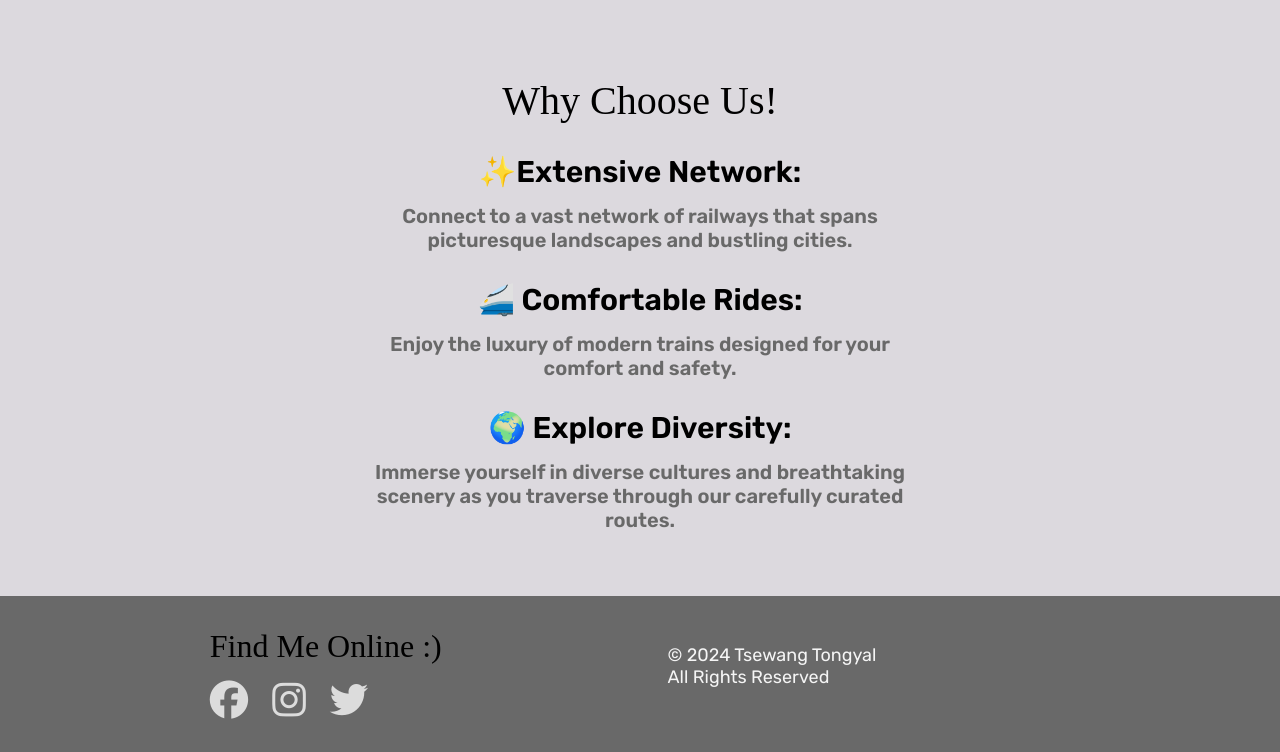
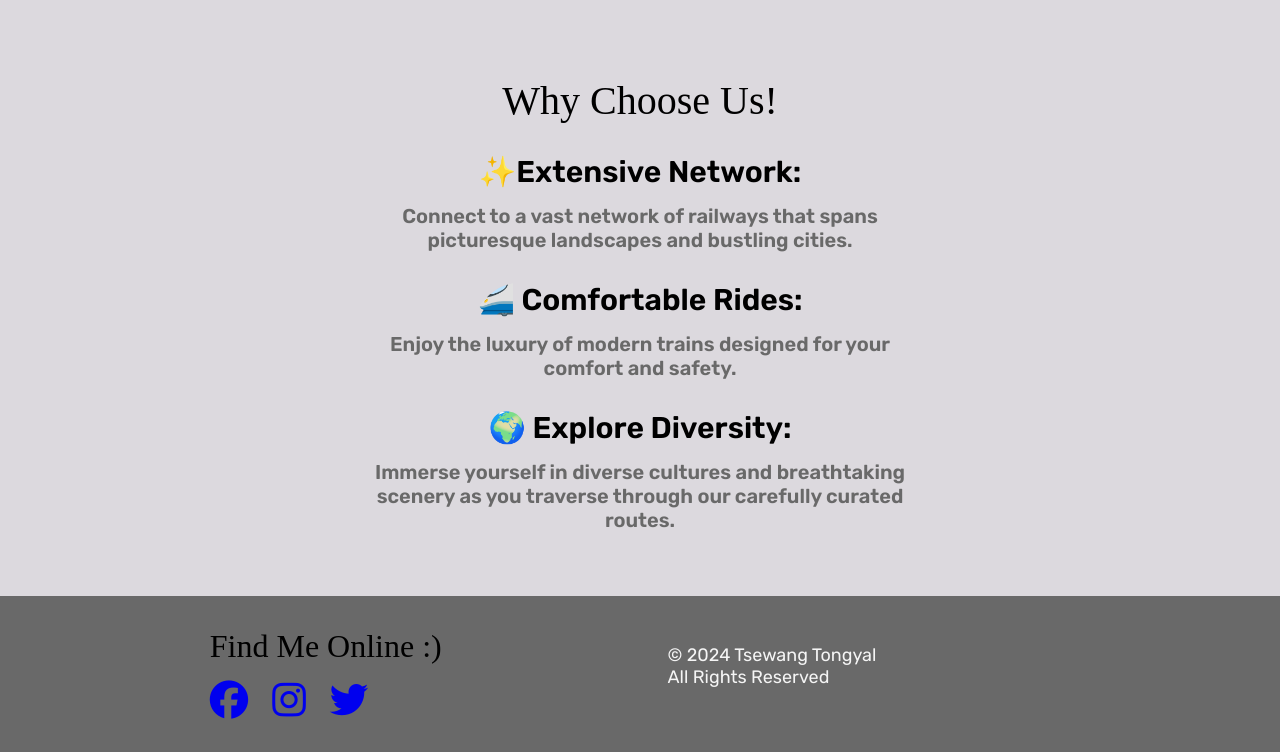
Before and after one commit to Tongyal/trainSearch, a plain HTML site: page index.html in a window 1280 px wide. Shown: the part 3048-3800 px from the top of the page. Drawn offline with nearby package versions, Linux system fonts and the light colour scheme; a script that the page names is missing; a web font is replaced by a local one.

Commit message:
links to social media

```diff
--- a/index.html
+++ b/index.html
@@ -174,9 +174,15 @@
           <div>
             <p class="f-head">Find Me Online :)</p>
             <div class="social-media">
-              <i class="fa-2x fa-brands fa-facebook"></i>
-              <i class="fa-2x fa-brands fa-instagram"></i>
-              <i class="fa-2x fa-brands fa-twitter"></i>
+              <a href="https://www.facebook.com/profile.php?id=100075986481225" target="_blank" rel="noopener noreferrer">
+                <i class="fa-2x fa-brands fa-facebook"></i>
+              </a>
+              <a href="https://www.instagram.com/t_segyal/" target="_blank" rel="noopener noreferrer">
+                <i class="fa-2x fa-brands fa-instagram"></i>
+              </a>
+              <a href="https://www.twitter.com/yourusername" target="_blank" rel="noopener noreferrer">
+                <i class="fa-2x fa-brands fa-twitter"></i>
+              </a>
             </div>
           </div>
 
```
